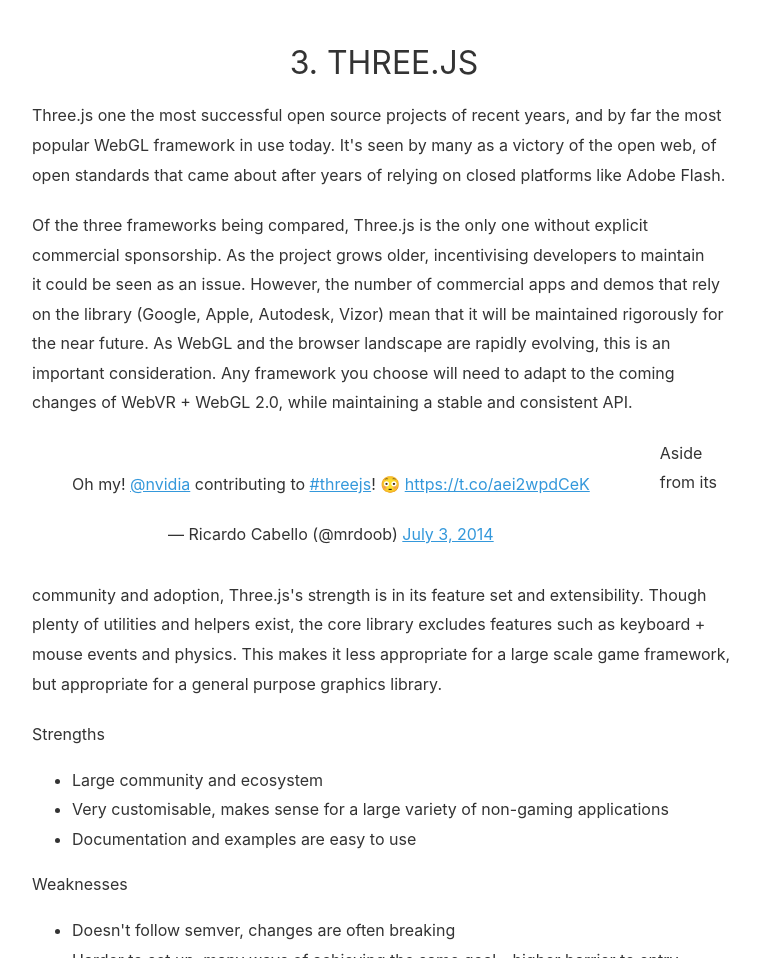
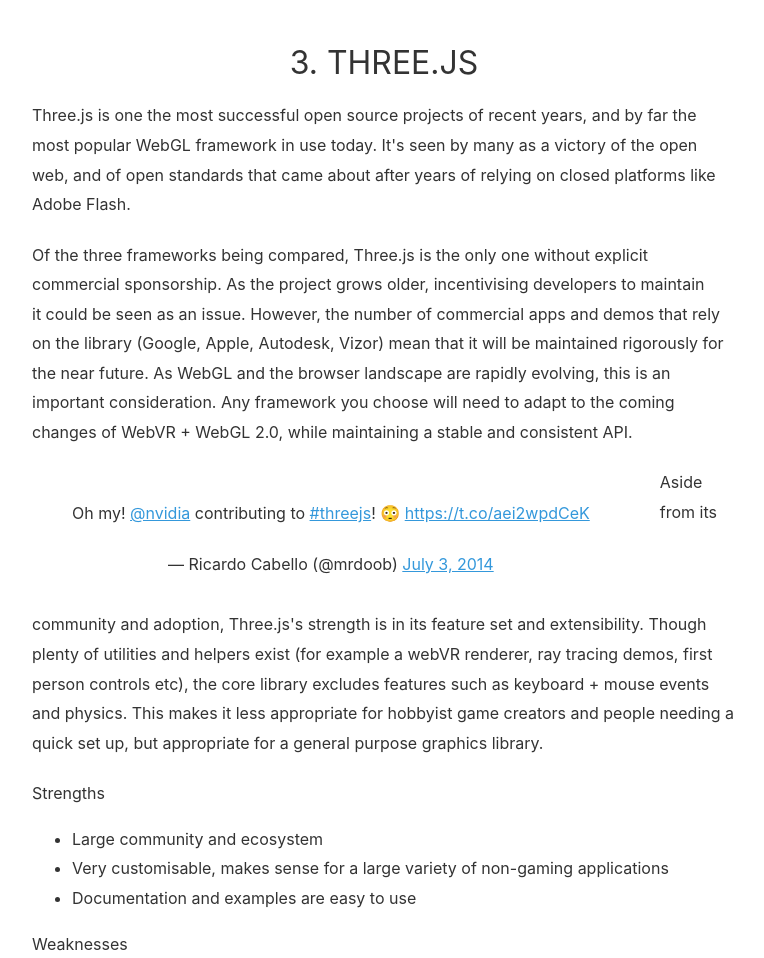
Before and after one commit to bnjm/webgl-framework-comparison, a website: page index.html in a window 1280 px wide. Shown: the part 1455-2413 px from the top of the page, without its empty margins (256-1020 px from the left). Drawn offline with Linux system fonts and the light colour scheme; no server answers; a script that the page names is missing.

Commit message:
spelling

```diff
--- a/index.html
+++ b/index.html
@@ -158,7 +158,7 @@
 	<section class="measure bg--gray txt--center p2">
 		<h3 class="mv--up">3. Three.js</h3>
 		<div class="measure">
-		<p class="txt--left">Three.js one the most successful open source projects of recent years, and by far the most popular WebGL framework in use today. It's seen by many as a victory of the open web, of open standards that came about after years of relying on closed platforms like Adobe Flash.
+		<p class="txt--left">Three.js is one the most successful open source projects of recent years, and by far the most popular WebGL framework in use today. It's seen by many as a victory of the open web, and of open standards that came about after years of relying on closed platforms like Adobe Flash.
  		</p>
 		<!-- WEBGL WON -->
 		<div class="flt--right pad" style="padding-right: 0">
@@ -171,7 +171,7 @@
  			<blockquote class="twitter-tweet tw-align-center " data-cards="hidden" lang="en"><p lang="en" dir="ltr">Oh my! <a href="https://twitter.com/nvidia">@nvidia</a> contributing to <a href="https://twitter.com/hashtag/threejs?src=hash">#threejs</a>! 😳&#10;<a href="https://t.co/aei2wpdCeK">https://t.co/aei2wpdCeK</a></p>&mdash; Ricardo Cabello (@mrdoob) <a href="https://twitter.com/mrdoob/status/484787309879898112">July 3, 2014</a>
  			</blockquote>
  		</div>
- 		 <p class="txt--left">Aside from its community and adoption, Three.js's strength is in its feature set and extensibility. Though plenty of utilities and helpers exist, the core library excludes features such as keyboard + mouse events and physics. This makes it less appropriate for a large scale game framework, but appropriate for a general purpose graphics library.
+ 		 <p class="txt--left">Aside from its community and adoption, Three.js's strength is in its feature set and extensibility. Though plenty of utilities and helpers exist (for example a webVR renderer, ray tracing demos, first person controls etc), the core library excludes features such as keyboard + mouse events and physics. This makes it less appropriate for hobbyist game creators and people needing a quick set up, but appropriate for a general purpose graphics library.
  		</p>
 		<div class="txt--left">Strengths
 			<ul>
```
